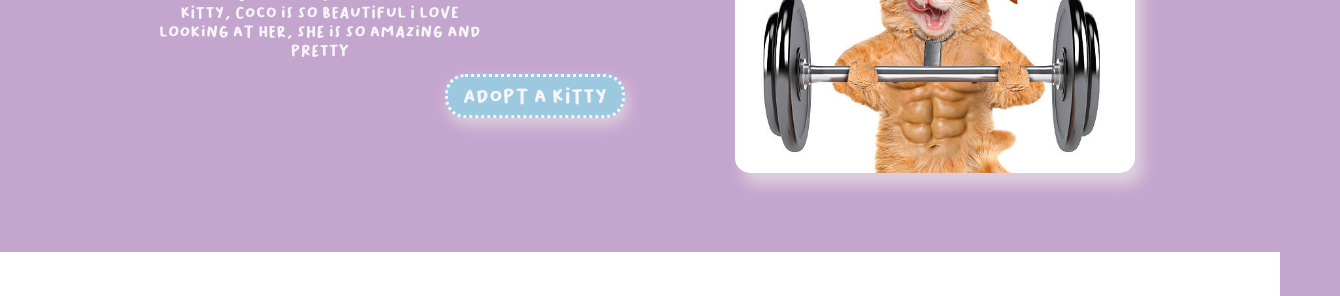
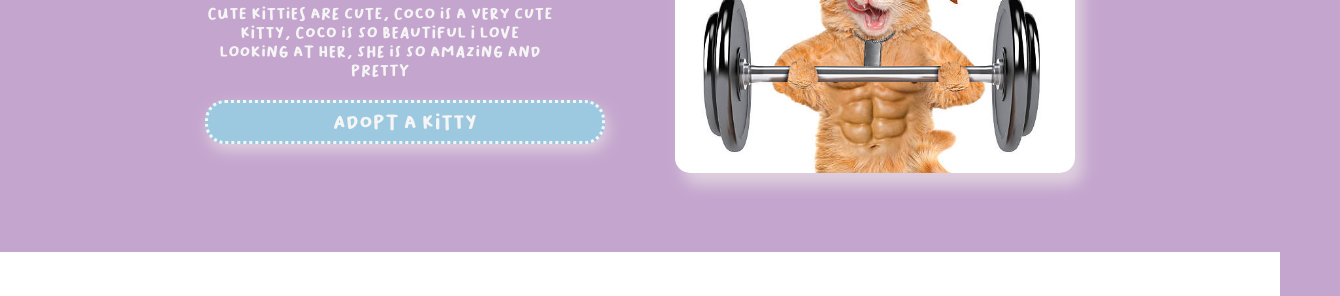
Before and after one commit to qu4gga/Landing-page-project, a plain HTML site: page index.html in a window 1280 px wide. Shown: the part 315-611 px from the top of the page, 1340 px wide, since content can reach past the window. Drawn offline with Linux system fonts and the light colour scheme.

Commit message:
Fixed preview button, removed boxes

```diff
--- a/index.html
+++ b/index.html
@@ -24,7 +24,8 @@
             <div class="preview-container">
                     <div class="preview-header">Cute Kitties need your help!</div>
                         <div class="preview-text">Cute kitties are cute, Coco is a very cute kitty, Coco is so beautiful I love looking at her, she is so amazing and pretty</div>
-                            <button class="adopt-button">Adopt a kitty</button>
+                            <button id="adopt-button">Adopt a kitty</button>
+
             </div>
                     <div class="catcard">
                         <img id="catcard" src="./images/muscle-cat.jpg" alt="Muscular Cat for adoption">
@@ -52,10 +53,10 @@
                                         <div class="info-text">Thats all it takes to adopt your very own special kitty!</div>
                                     </div>
 
-                        <div class="info">
+                        <!--<div class="info">
                             <img id="info-img" src="./images/cute-kitty.jpg" alt="the cutest kitty ever">
                             <div class="info-text" >This is unrelated but this is actually the cutest kitty ever</div>
-                        </div>
+                        </div>    This is to hide <coco-->
             </div>
 
             <div class="quote-box">
--- a/styles.css
+++ b/styles.css
@@ -62,19 +62,22 @@ body {
 .adopt-preview {
     margin-top: 30px;
     max-height: 800px;
-    flex: 1 1 auto;
     display: flex;
     justify-content: center;
-    gap: 110px;
+    align-items: flex-start;
+    gap:70px;
 }
 
 .preview-container {
+    flex: 0 1 auto;
     display: flex;
-   flex-direction: column;
+    flex-flow: column nowrap;
+    gap: 20px;
+
 }
 
 .preview-header {
-    inline-size: 350px;
+    inline-size: 400px;
     font-size: 40px;
     font-weight: 800;
     text-align: center;
@@ -91,16 +94,16 @@ body {
     transition: 0.7s;
 }
 
- .adopt-button {
+ #adopt-button {
     box-shadow: 3px 7px 15px rgb(223, 208, 223);
     padding:  7px 15px;
     border-radius: 20px;
-    margin-top: 14px;
     font-size: 20px;
     font-family: "BaksoSapi";
     border-style: dotted;
     border-color: whitesmoke;
     background-color: #9cc8e0;
+    margin: 0;
 }
 
 
@@ -158,7 +161,7 @@ body {
 .testimonial, .testimonial-name {
     display: flex;
     font-size: 36px;
-    width: 700px;
+    max-width: 700px;
 }
 
 .testimonial {
@@ -174,7 +177,7 @@ body {
 
 .action-page {
     width: 100%;
-    height: 400px;
+    min-height: 400px;
     display: flex;
     justify-content: center;
     align-content: center;
@@ -208,7 +211,7 @@ body {
     border-radius: 12px;
     background-color: #c4a5ce;
     max-height: 150px;
-    width: 1000px;
+    min-width: 1000px;
     margin-top: 100px;
     margin-bottom: 100px;
     display: flex;
```
